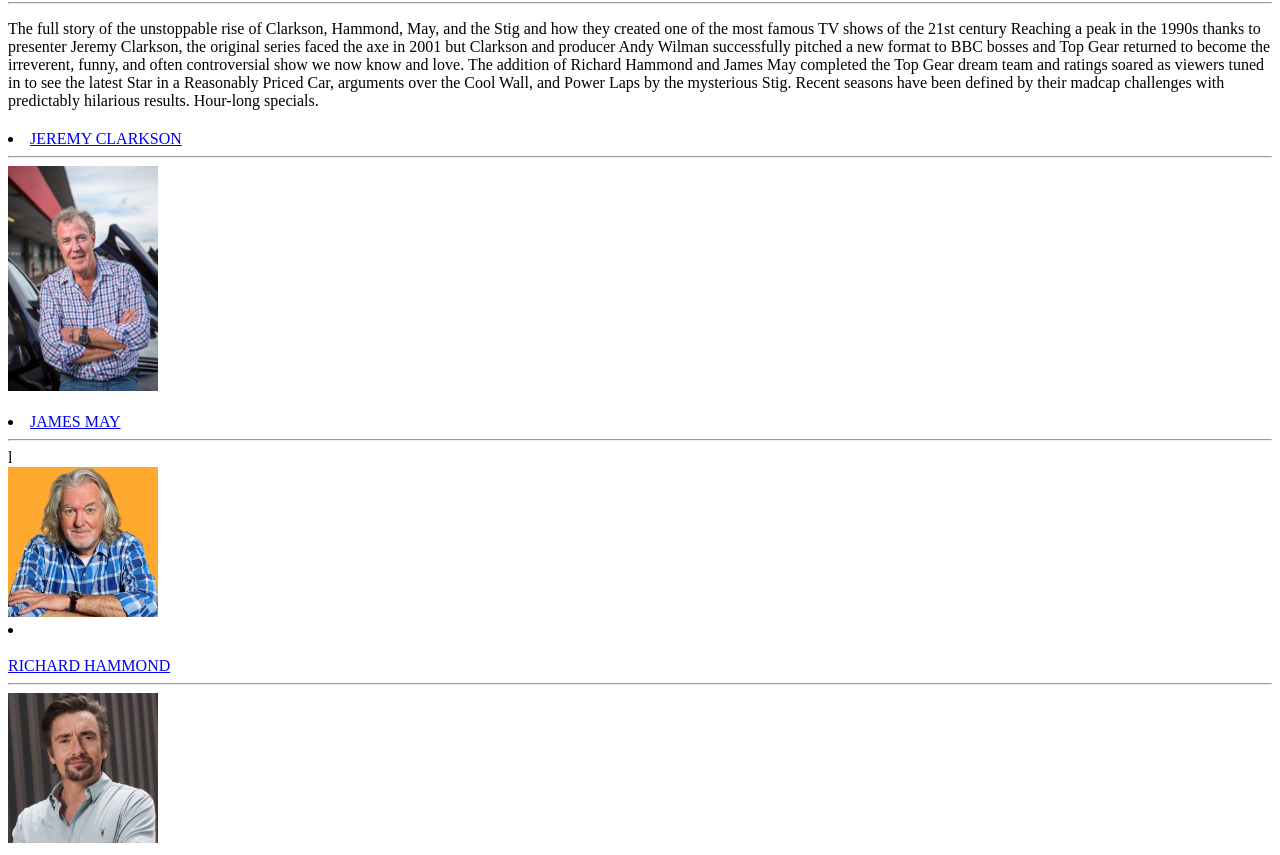
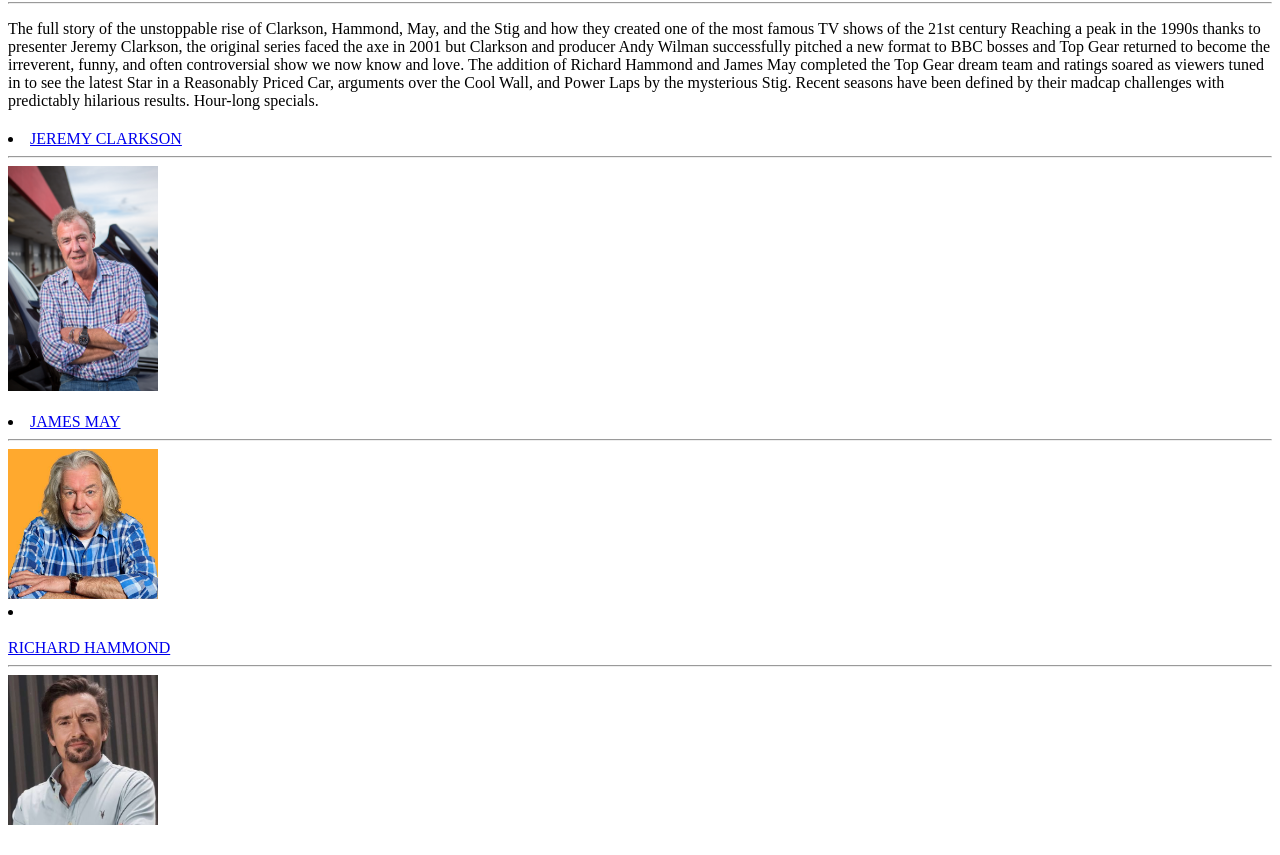
Before and after one commit to edd1ejack/jackeddie, a plain HTML site: page index.html in a window 1280 px wide. Shown: the part 78-933 px from the top of the page. Drawn offline with Linux system fonts and the light colour scheme; files whose address does not match are found by name.

Commit message:
edited the images

```diff
--- a/index.html
+++ b/index.html
@@ -29,7 +29,7 @@
     <li>
         <a href="https://en.wikipedia.org/wiki/James_May" target="_blank">JAMES MAY</a>
         <hr>
-    </th>l
+    </th>
     </li>
     <img src="JAMESMAY.jpg" width="150" alt="James May">
     <li>
```
